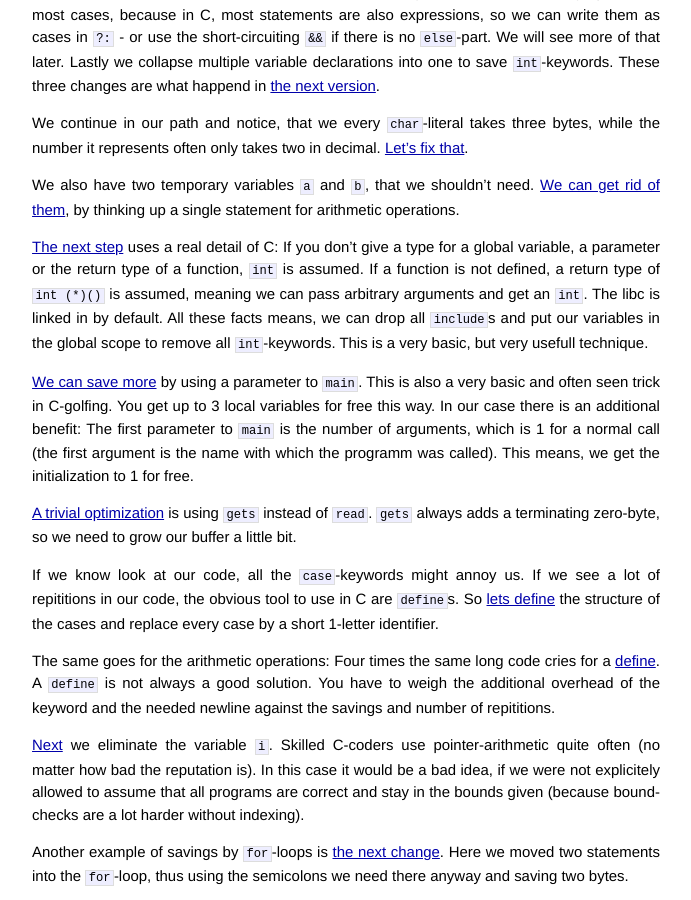
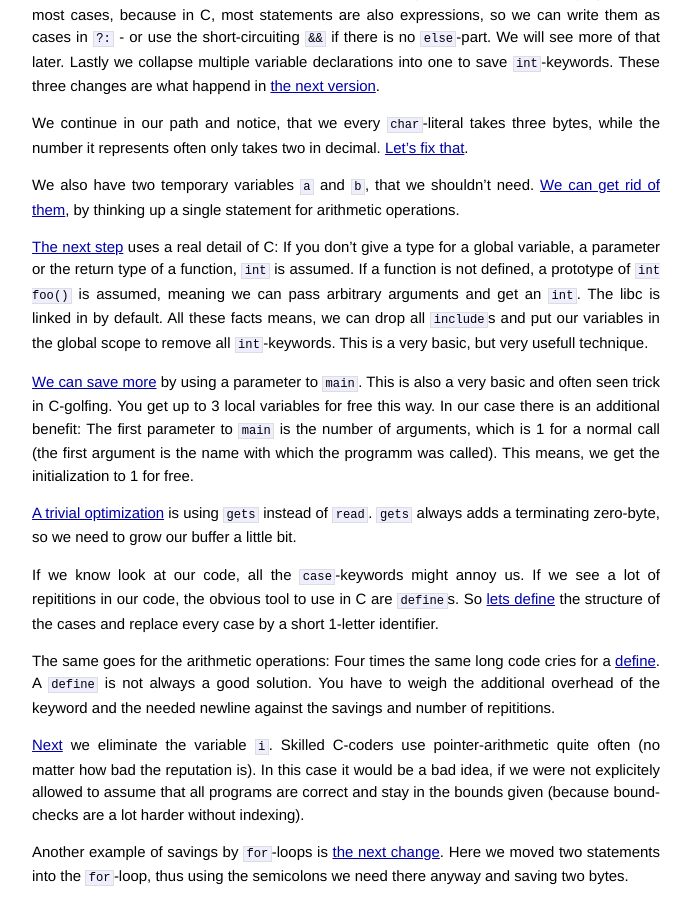
Before and after one commit to benhoyt/merovius.github.io, a Jekyll site: the page built from _posts/2013-10-11-how-to-cgolf.markdown, in a window 1280 px wide and 900 px high, scrolled down 1049 px. Shown: the whole window, without its empty margins (294-985 px from the left). Built offline with Jekyll 4.4.1, drawn with Linux system fonts in a browser that asks for light colours; Markdown is read by kramdown in place of the engine named in the settings.

Commit message:
s/return type/prototype/

```diff
--- a/_posts/2013-10-11-how-to-cgolf.markdown
+++ b/_posts/2013-10-11-how-to-cgolf.markdown
@@ -74,7 +74,7 @@ by thinking up a single statement for arithmetic operations.
 [The next step](https://github.com/Merovius/cgolf/blob/f0af3799d6c5ee3c30a1f43dd5c89523f2619759/golf.c)
 uses a real detail of C: If you don't give a type for a global variable, a
 parameter or the return type of a function, `int` is assumed. If a function is
-not defined, a return type of `int (*)()` is assumed, meaning we can pass
+not defined, a prototype of `int foo()` is assumed, meaning we can pass
 arbitrary arguments and get an `int`. The libc is linked in by default. All
 these facts means, we can drop all `include`s and put our variables in the
 global scope to remove all `int`-keywords. This is a very basic, but very
```
